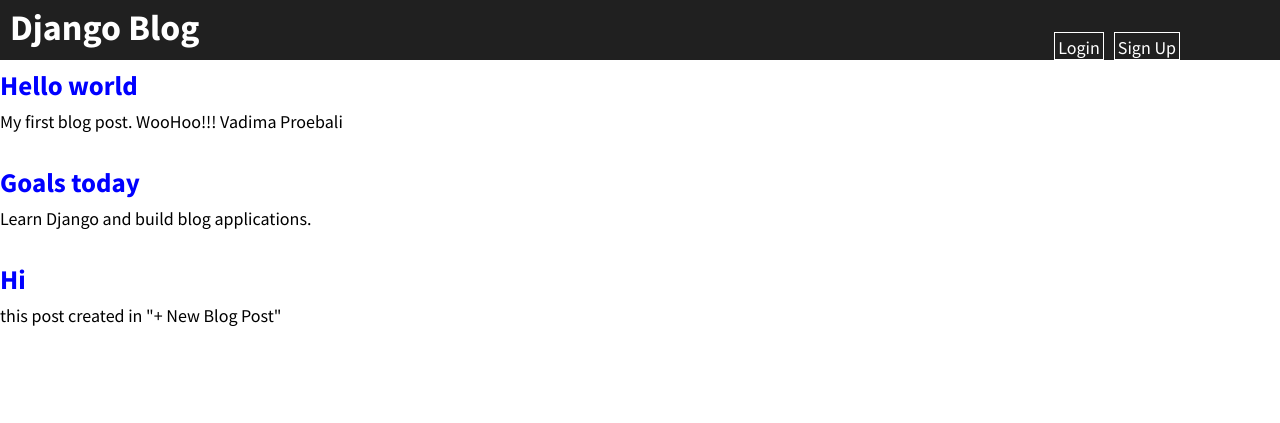
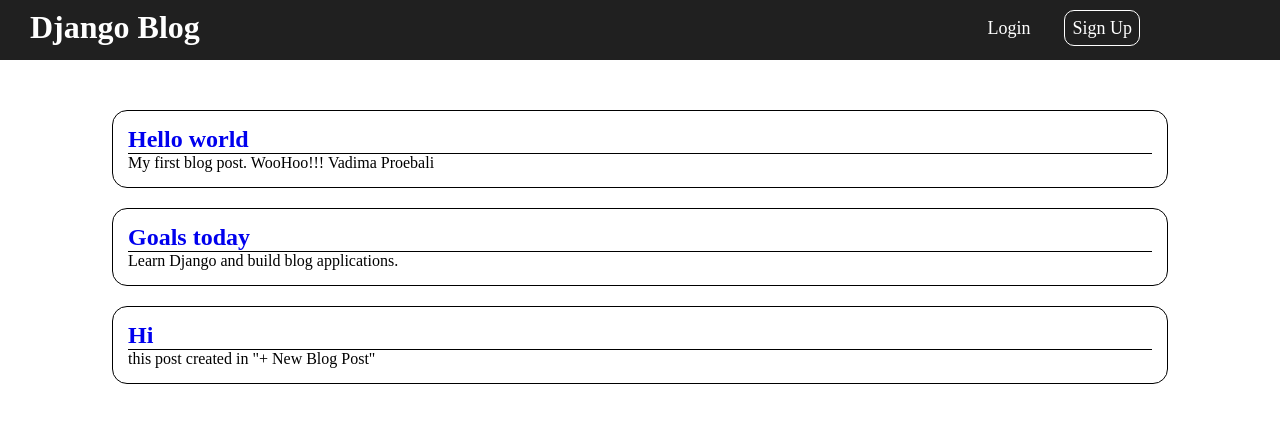
Before and after one commit to Wappik/DjangoBlogLearn, a Django app: page / in a window 1280 px wide. Shown: the top 423 px of the page. Run offline with Django 3.2, Linux system fonts and the light colour scheme; data comes from the database, SQL or seed files in the repository.

Commit message:
full update base.css and base.html

```diff
--- a/blog/static/css/base.css
+++ b/blog/static/css/base.css
@@ -4,70 +4,60 @@
     padding: 0;
 }
 
-body {
-    font-family: 'Source Sans Pro', sans-serif;
-    font-size: 18px;
+header {
+    height: 60px;
+    width: 100%;
+    background: rgb(32, 32, 32);
+    margin-bottom: 50px;
 }
 
-header {
-    display: flex;
-    width: 100%;
-    height: 60px;
-    background-color: rgb(32, 32, 32);
+header .logo {
+    float: left;
+    width: 30%;
+    margin-top: 9px;
+    margin-left: 30px;
 }
 
-header .nav-left {
-    margin-left: 10px;
-    margin-top: 5px;
-}
-
-header .nav-right {
-    /* padding-top: 7px; */
-    margin-right: 100px;
-}
-
-header .nav-right a{
-    float: left;
-    padding: 3px 3px 0 3px;
-    margin-left: 10px;
-    text-decoration: none;
-    color: #fff;
-    border: 1px solid #fff;
-}
-
-header h1 a {
+header .logo h1 a {
     color: #fff;
     text-decoration: none;
 }
 
-.nav-left {
-    margin-right: auto;
+header .accaunts {
+    float: right;
+    margin-top: 18px;
+    margin-right: 140px;
 }
 
-.nav-right {
-    display: flex;
-    padding-top: 2rem;
+header .accaunts a {
+    text-decoration: none;
+    color: #fff;
+    font-size: 18px;
+    margin-left: 30px;
+
 }
 
+header .accaunts .signup {
+    padding: 7px;
+    border: 1px solid #fff;
+    border-radius: 10px;
+}
+
+
 .post-entry {
-    margin-bottom: 2rem;
+    width: 80%;
+    margin: auto;
+    border: 1px solid #000;
+    padding: 15px;
+    border-radius: 15px;
+    margin-bottom: 20px;
 }
 
 .post-entry h2 {
-    margin: 0.5rem 0;
-}
-
-.post-entry h2 a,
-.post-entry h2 a:visited {
-    color: blue;
-    text-decoration: none;
-}
-
-.post-entry p {
-    margin: 0;
-    font-weight: 400;
+    border-bottom: 1px solid #000;
 }
 
 .post-entry h2 a {
-    color: blue;
+    text-decoration: none;
+
 }
--- a/blog/templates/base.html
+++ b/blog/templates/base.html
@@ -7,25 +7,22 @@
     <title>{% block title %}{% endblock title %}</title>
 </head>
 <body>
-    <div class="conteiner">
     <header>
-            <div class="nav-left">
+        <div class="logo">
             <h1><a href="/">Django Blog</a></h1>
         </div>
-            <div class="nav-right">
+        <div class="accaunts">
             {% if user.is_authenticated %}
                     <p>Hi {{ user.username }}</p>
                     <p><a href="{% url 'logout' %}">Logout</a></p>
                 {% else %}
                     <a href="{% url 'login' %}">Login</a>
-                    <a href="{% url 'signup' %}">Sign Up</a>
+                    <a href="{% url 'signup' %}" class="signup">Sign Up</a>
                 {% endif %}
-                <!-- <a href="{% url 'post_new' %}">+ New Blog Post</a> -->
         </div>
     </header>
 
         {% block content %}
         {% endblock content %}
-    </div>
 </body>
 </html>
```
Lines whose indentation alone changed are shown as unchanged.
